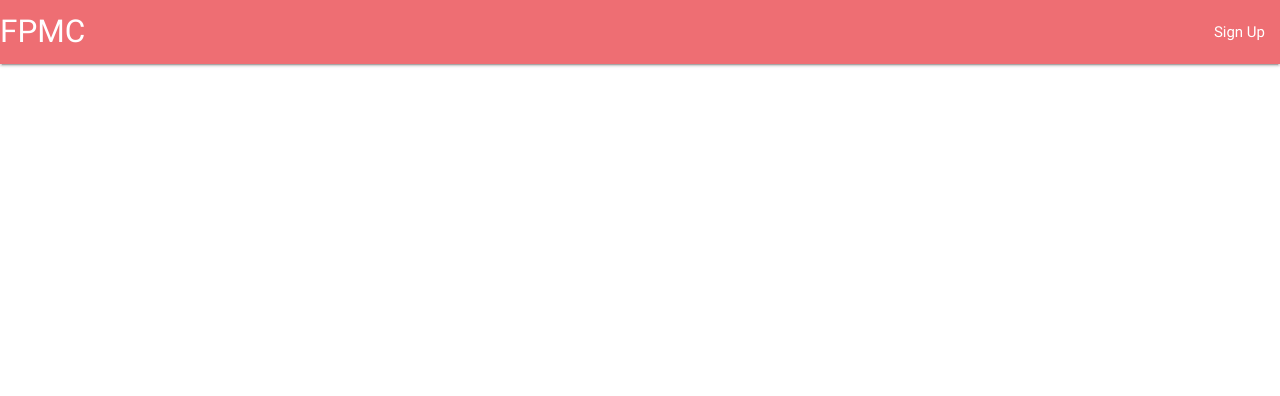
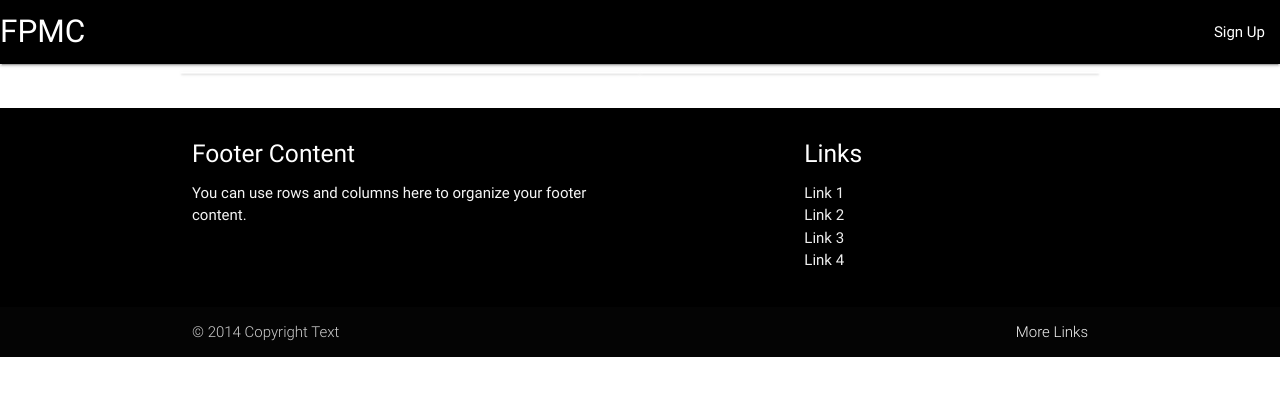
Before and after one commit to mcafp/mcafp.github.io, a plain HTML site: page index.html in a window 1280 px wide. Drawn offline with nearby package versions, Linux system fonts and the light colour scheme.

Commit message:
Formatting

```diff
--- a/index.html
+++ b/index.html
@@ -4,10 +4,11 @@
     <!--Import Google Icon Font-->
     <link href="https://fonts.googleapis.com/icon?family=Material+Icons" rel="stylesheet">
     <!--Import materialize.css-->
-      <link type="text/css" rel="stylesheet" href="https://cdnjs.cloudflare.com/ajax/libs/materialize/0.100.2/css/materialize.min.css"  media="screen,projection"/>
+    <link type="text/css" rel="stylesheet" href="https://cdnjs.cloudflare.com/ajax/libs/materialize/0.100.2/css/materialize.min.css"
+        media="screen,projection" />
 
     <!--Let browser know website is optimized for mobile-->
-      <meta name="viewport" content="width=device-width, initial-scale=1.0"/>
+    <meta name="viewport" content="width=device-width, initial-scale=1.0" />
     <!--Import jQuery before materialize.js-->
     <script type="text/javascript" src="https://code.jquery.com/jquery-3.2.1.min.js"></script>
     <script type="text/javascript" src="https://cdnjs.cloudflare.com/ajax/libs/materialize/0.100.2/js/materialize.min.js"></script>
@@ -15,15 +16,48 @@
 
 <body>
     <nav>
-        <div class="nav-wrapper">
+        <div class="nav-wrapper black">
             <a href="#" class="brand-logo">FPMC</a>
             <ul id="nav-mobile" class="right hide-on-med-and-down">
                 <li><a href="https://goo.gl/forms/lZ9N1lFbjFWNWWTF2">Sign Up</a></li>
             </ul>
         </div>
     </nav>
-    <main></main>
-    <footer></footer>
+    <main>
+        <div class="container">
+            <div class="row">
+                <div class="col s6 card white darken-1">
+                </div>
+                <div class="col s6 card white darken-1">
+                </div>
+            </div>
+        </div>
+    </main>
+    <footer class="page-footer black">
+        <div class="container">
+            <div class="row">
+                <div class="col l6 s12">
+                    <h5 class="white-text">Footer Content</h5>
+                    <p class="grey-text text-lighten-4">You can use rows and columns here to organize your footer content.</p>
+                </div>
+                <div class="col l4 offset-l2 s12">
+                    <h5 class="white-text">Links</h5>
+                    <ul>
+                        <li><a class="grey-text text-lighten-3" href="#!">Link 1</a></li>
+                        <li><a class="grey-text text-lighten-3" href="#!">Link 2</a></li>
+                        <li><a class="grey-text text-lighten-3" href="#!">Link 3</a></li>
+                        <li><a class="grey-text text-lighten-3" href="#!">Link 4</a></li>
+                    </ul>
+                </div>
+            </div>
+        </div>
+        <div class="footer-copyright">
+            <div class="container">
+                © 2014 Copyright Text
+                <a class="grey-text text-lighten-4 right" href="#!">More Links</a>
+            </div>
+        </div>
+    </footer>
 </body>
 
 </html>
```
Lines whose indentation alone changed are shown as unchanged.
